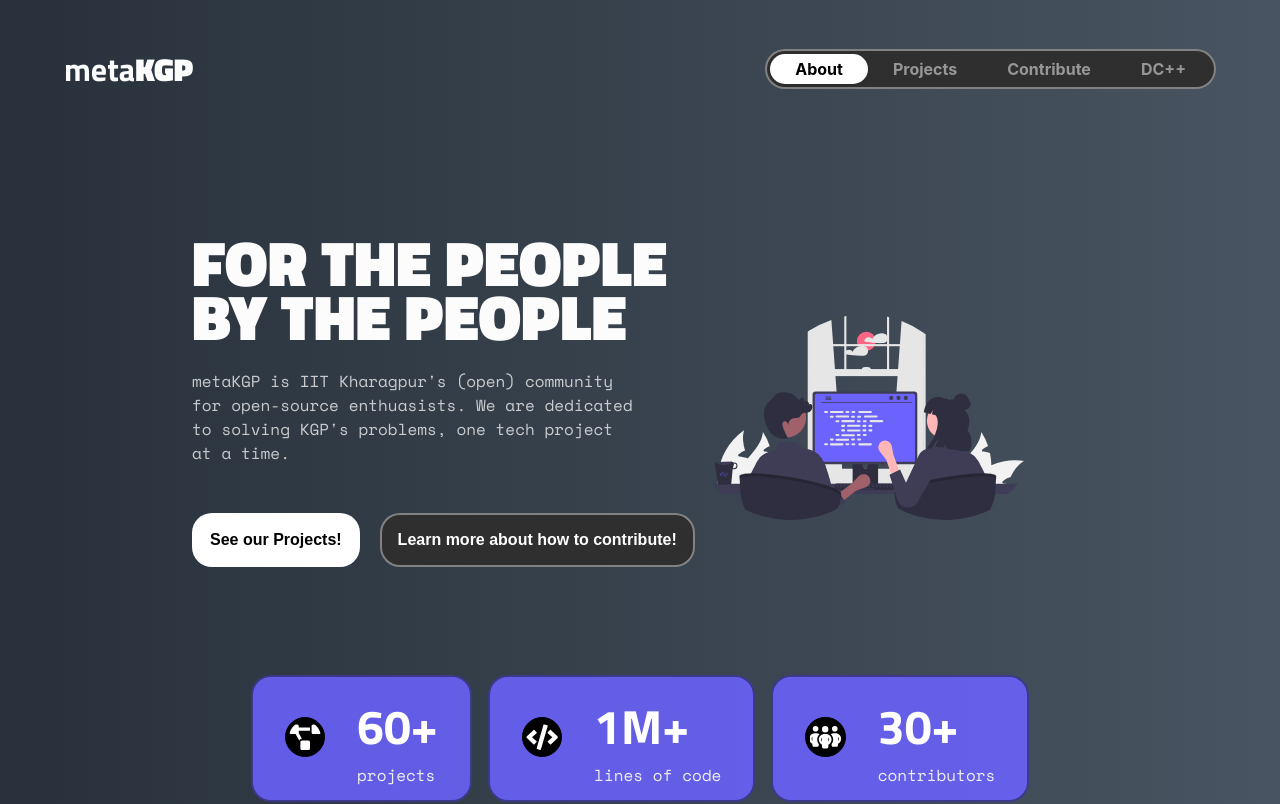
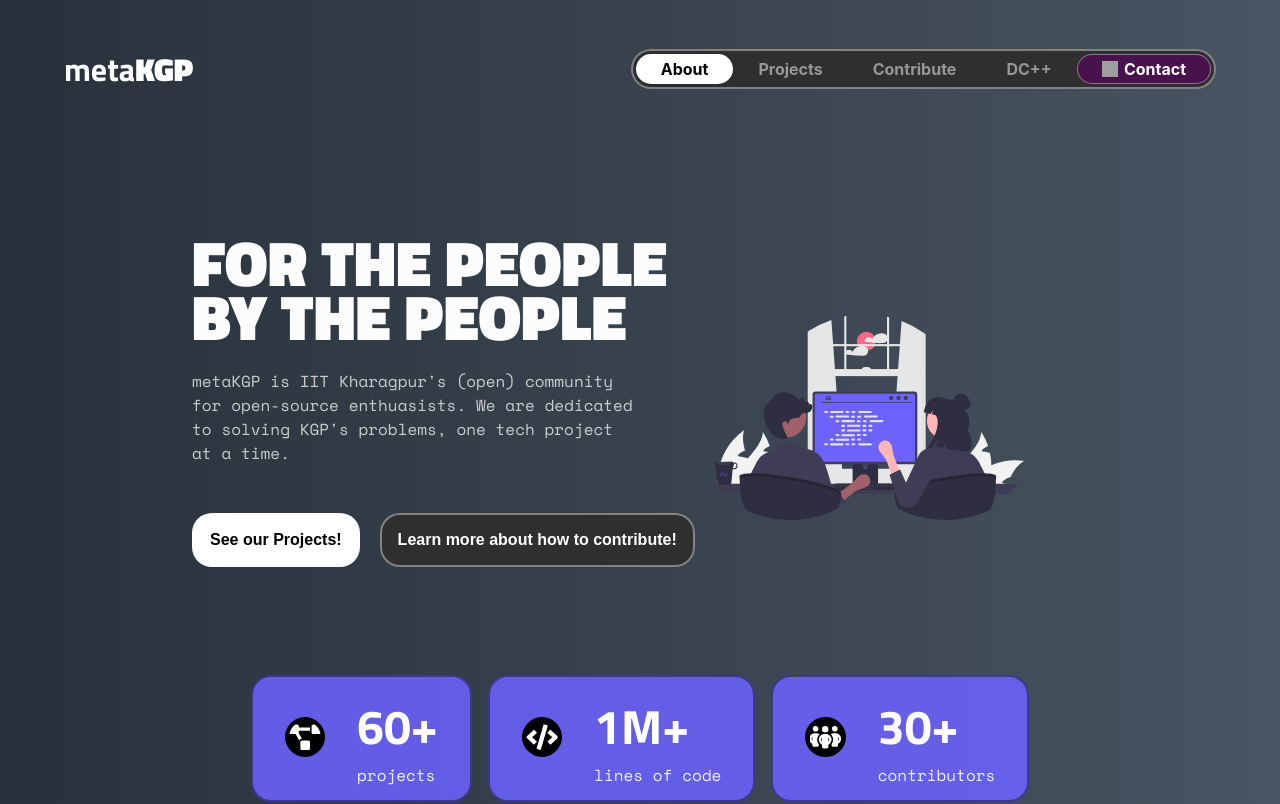
Before and after one commit to metakgp/metakgp.org, a React (Vite) app: page /#/about in a window 1280 px wide. Shown: the top 804 px of the page. Built offline with nearby package versions, Linux system fonts and the light colour scheme; grey boxes are pictures that could not be loaded.

Commit message:
feat: add slack link to header

```diff
--- a/src/sections/Header.tsx
+++ b/src/sections/Header.tsx
@@ -14,12 +14,12 @@ export const HeaderSection = () => {
 
   return (
     <div className="header">
-      <h1 className='metakgp-logo' data-set="metaKGP"
-      ><span className='bold'>meta</span><span className='black'>KGP</span></h1>
+      <h1 className='metakgp-logo' data-set="metaKGP" ><span className='bold'>meta</span><span className='black'>KGP</span></h1>
       <nav className="nav-bar">
         {pages.map((page) => (
           <NavElement route={page} isActive={location.pathname.slice(1) === page} />
         ))}
+        <Link to={"https://join.slack.com/t/metakgp/shared_invite/zt-1ybpus0gh-qWHFQZ7mFAzHHapp_JF89Q"} className="slack-link"><img src="https://external-content.duckduckgo.com/iu/?u=https%3A%2F%2Ffreepnglogo.com%2Fimages%2Fall_img%2F1707837044slack-icon-png.png&f=1&nofb=1&ipt=295e07f40f4184171119bf2ef9d839481d89cf7773ed9ffb63c4a8a987da6489" width={16} height={16} /> Contact</Link>
       </nav>
     </div>
   )
--- a/src/styles/global.css
+++ b/src/styles/global.css
@@ -33,17 +33,17 @@ code {
     monospace;
 }
 
-a:not(.nav-element):not(.active-nav-element) {
+a:not(.nav-element):not(.active-nav-element):not(.slack-link) {
   color: #00FFFF;
   text-decoration: none;
 }
 
-a:hover:not(.nav-element):not(.active-nav-element) {
+a:hover:not(.nav-element):not(.active-nav-element):not(.slack-link) {
   color: #00BFFF;
   text-decoration: underline;
 }
 
-a:visited:not(.nav-element):not(.active-nav-element) {
+a:visited:not(.nav-element):not(.active-nav-element):not(.slack-link) {
   color: #FF00FF;
 }
 
--- a/src/styles/sections/header.css
+++ b/src/styles/sections/header.css
@@ -58,3 +58,27 @@
   overflow: hidden;
   box-shadow: 0 2px 4px rgba(0, 0, 0, 0.1);
 }
+
+.slack-link {
+  padding-left: 24px;
+  padding-right: 24px;
+  padding-top: 4px;
+  padding-bottom: 4px;
+  background-color: #4a124c;
+  color: #fff;
+  border-radius: 20px;
+  border: 1px solid #ffffff66;
+  font-weight: bold;
+  text-decoration: none;
+  transition: background 300ms, color 300ms;
+  white-space: nowrap;
+  overflow: hidden;
+  display: flex;
+  align-items: center;
+  gap: 0.4rem;
+}
+
+.slack-link:hover {
+  background-color: #fff;
+  color: #4a124c;
+}
```
